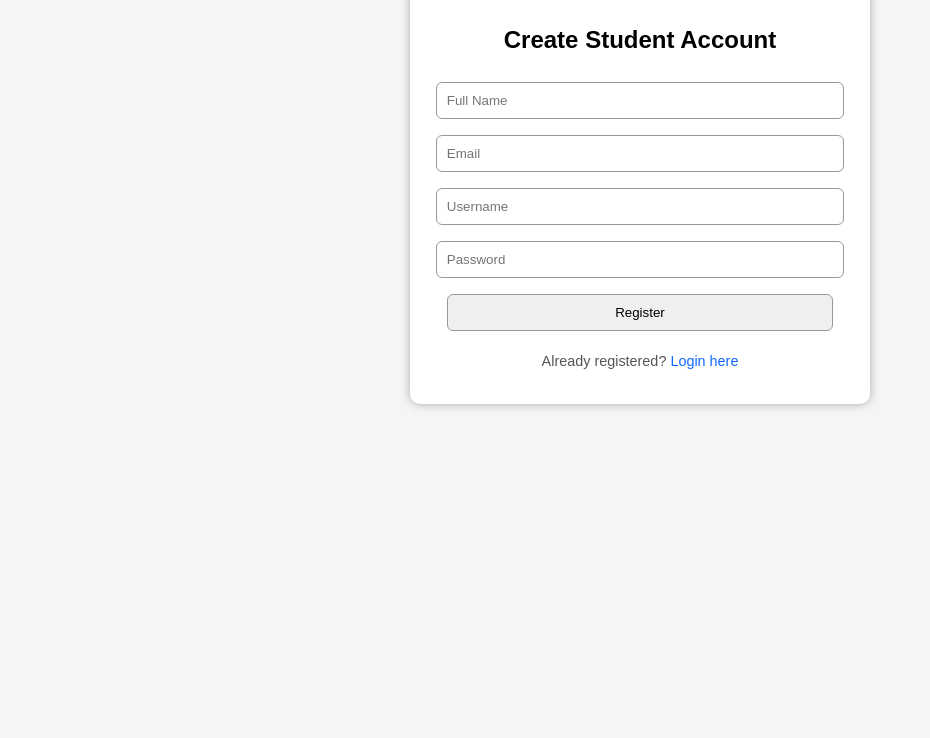
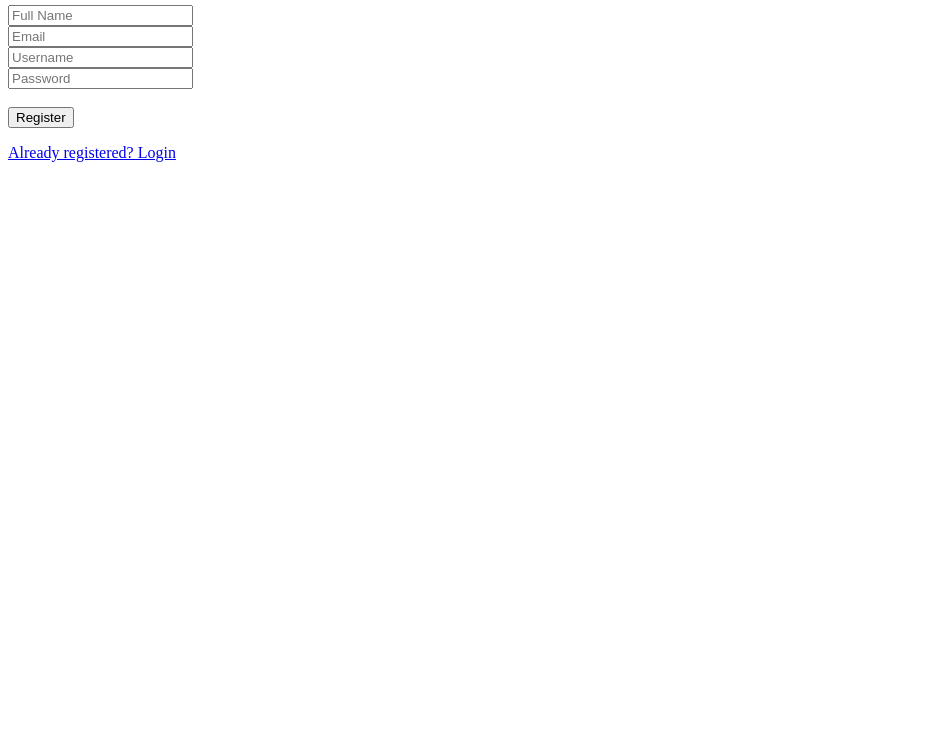
Before and after one commit to bansodaarya09-stack/quiz-app-fullstack, a plain HTML site: page frontend/register.html in a window 1280 px wide. Shown: the part 62-800 px from the top of the page, without its empty margins (0-930 px from the left). Drawn offline with Linux system fonts and the light colour scheme.

Commit message:
Update register.html

```diff
--- a/frontend/register.html
+++ b/frontend/register.html
@@ -1,55 +1,71 @@
-<!doctype html>
-<html>
+<!DOCTYPE html>
+<html lang="en">
 <head>
-  <meta charset="utf-8"/>
-  <title>Register</title>
-  <meta name="viewport" content="width=device-width, initial-scale=1"/>
-  <style>
-    body {font-family: Arial; background:#f5f5f5; text-align:center; padding-top:40px;}
-    #box { width:420px; margin:auto; padding:20px; background:white;
-      border-radius:10px; box-shadow:0 0 10px #aaa; }
-    input, button { width:92%; padding:10px; margin:8px 0; border-radius:6px; border:1px solid #999; }
-    .muted { font-size:0.9rem; color:#555; }
-    a { color:#0f69ff; text-decoration:none; }
-  </style>
+    <meta charset="UTF-8">
+    <title>Register</title>
 </head>
 <body>
 
-<div id="box">
-  <h2>Create Student Account</h2>
-  <input id="name" placeholder="Full Name"/>
-  <input id="email" placeholder="Email"/>
-  <input id="username" placeholder="Username"/>
-  <input id="password" type="password" placeholder="Password"/>
-  <button onclick="register()">Register</button>
-  <p id="msg" class="muted"></p>
-  <p class="muted">Already registered? <a href="/index.html">Login here</a></p>
-</div>
+<h2>Register</h2>
+
+<input id="name" placeholder="Full Name"><br>
+<input id="email" placeholder="Email"><br>
+<input id="username" placeholder="Username"><br>
+<input id="password" type="password" placeholder="Password"><br><br>
+
+<button id="regBtn">Register</button>
+<p id="msg" style="color:red;"></p>
+
+<a href="index.html">Already registered? Login</a>
 
 <script>
-  const API_BASE = "https://quiz-backend-yloo.onrender.com";
+const API_BASE = "https://quiz-backend-yloo.onrender.com";
 
-async function register(){
-  const name = document.getElementById('name').value.trim();
-  const email = document.getElementById('email').value.trim();
-  const username = document.getElementById('username').value.trim();
-  const password = document.getElementById('password').value.trim();
-  const msg = document.getElementById('msg');
-  msg.style.color = '#333';
-  if(!name || !email || !username || !password){ msg.style.color='red'; msg.innerText = 'Please fill all fields'; return; }
-  const payload = { name, email, username, password };
-  const res = await fetch('/api/register', { method:'POST', headers:{'Content-Type':'application/json'}, body: JSON.stringify(payload) });
-  const data = await res.json();
-  if(res.ok){
-    msg.style.color = 'green';
-    msg.innerText = 'Registered successfully. Redirecting to login...';
-    setTimeout(()=> window.location = '/index.html', 1500);
-  } else {
-    msg.style.color = 'red';
-    msg.innerText = data.error || 'Registration failed';
-  }
+document.getElementById("regBtn").addEventListener("click", register);
+
+async function register() {
+    const full = document.getElementById("name").value.trim();
+    const email = document.getElementById("email").value.trim();
+    const user = document.getElementById("username").value.trim();
+    const pass = document.getElementById("password").value.trim();
+    const msg = document.getElementById("msg");
+
+    msg.textContent = "";
+
+    if (!full || !email || !user || !pass) {
+        msg.textContent = "Please fill all fields.";
+        return;
+    }
+
+    try {
+        const res = await fetch(API_BASE + "/api/register", {
+            method: "POST",
+            headers: { "Content-Type": "application/json" },
+            body: JSON.stringify({ name: full, email, username: user, password: pass })
+        });
+
+        let data = await res.json().catch(async () => {
+            console.log("Non-JSON:", await res.text());
+            msg.textContent = "Server error.";
+        });
+
+        if (!res.ok) {
+            msg.textContent = data.error || "Registration failed.";
+            return;
+        }
+
+        msg.style.color = "green";
+        msg.textContent = "Registered successfully! Redirecting...";
+
+        setTimeout(() => {
+            window.location.href = "index.html";
+        }, 1200);
+
+    } catch (err) {
+        console.error(err);
+        msg.textContent = "Network error.";
+    }
 }
 </script>
-
 </body>
 </html>
```
